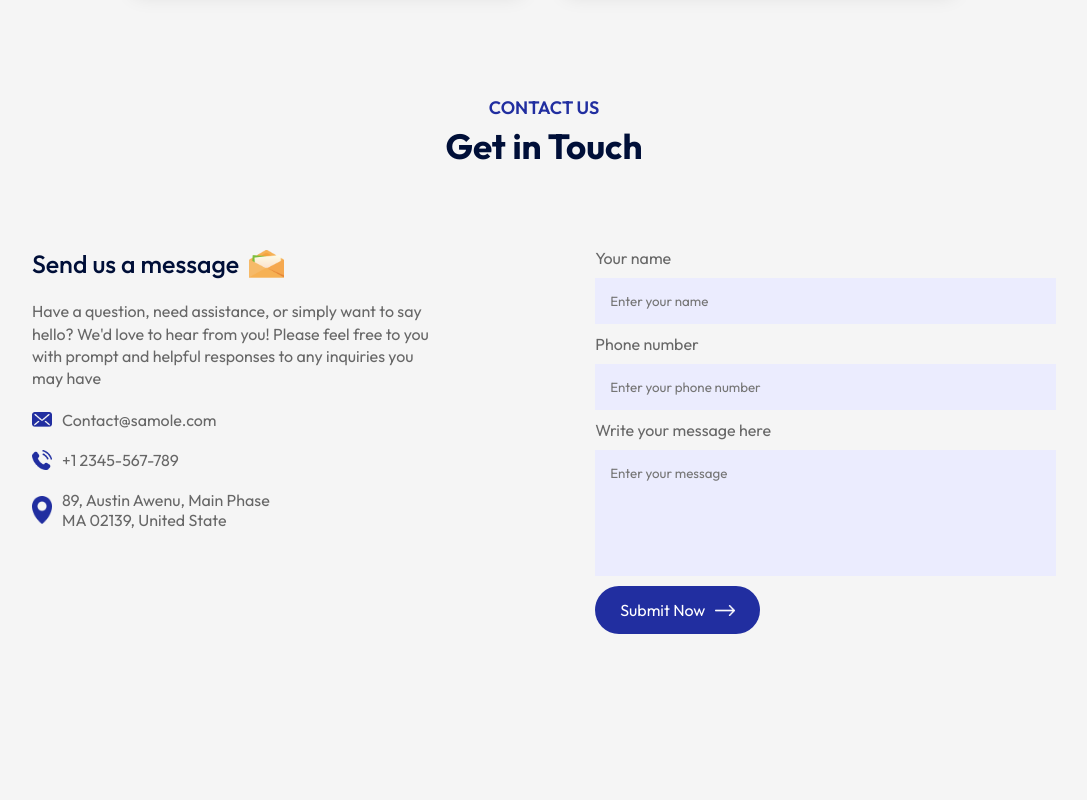
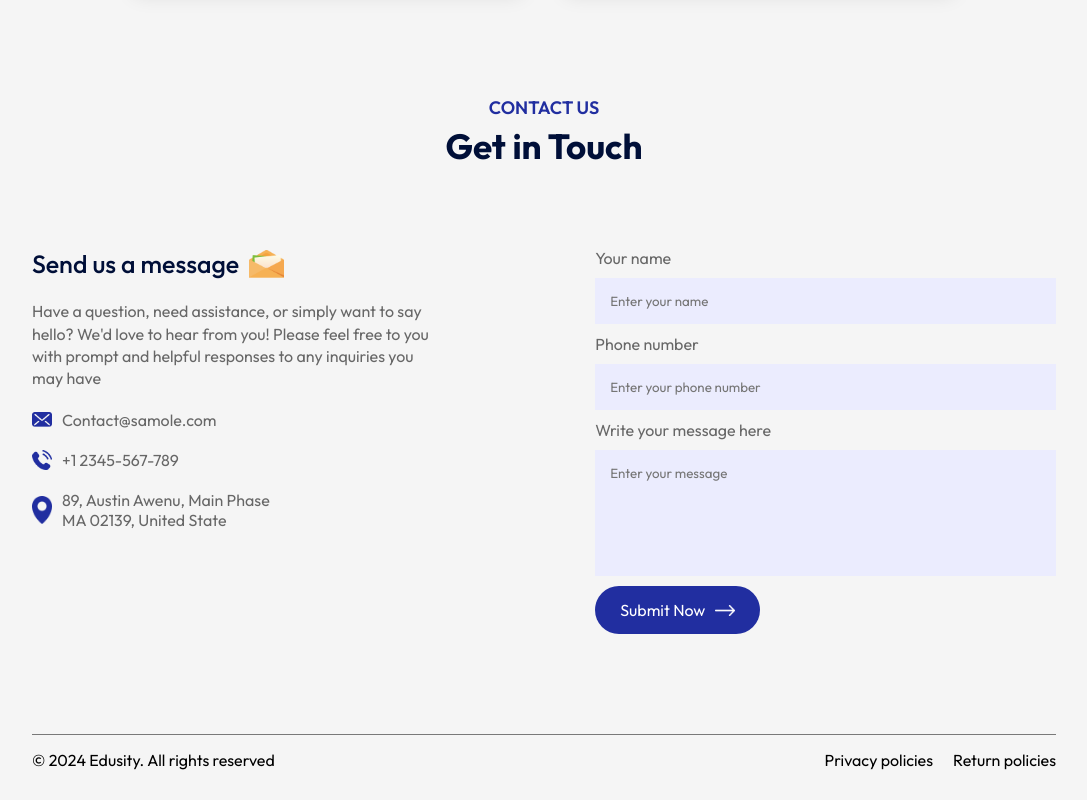
Before and after one commit to fmfahath/react-edusity, a React app: page / in a window 1280 px wide. Shown: the part 2952-3752 px from the top of the page, without its empty margins (96-1183 px from the left). Before the commit the page ends 3686 px from the top, so only its background shows below. Built offline with nearby package versions, Linux system fonts and the light colour scheme; the HTML template or start-up script is replaced by a standard one.

Commit message:
footer component added

```diff
--- a/src/App.jsx
+++ b/src/App.jsx
@@ -7,6 +7,7 @@ import About from './components/About/About'
 import Campus from './components/Campus/Campus'
 import Testimonials from './components/Testimonials/Testimonials'
 import Contact from './components/Contact/Contact'
+import Footer from './components/Footer/Footer'
 
 const App = () => {
   return (
@@ -23,6 +24,7 @@ const App = () => {
         <Testimonials />
         <Title subTitile='Contact US' title='Get in Touch' />
         <Contact />
+        <Footer />
       </div>
     </div>
   )
--- /dev/null
+++ b/src/components/Footer/Footer.css
@@ -0,0 +1,15 @@
+.footer {
+    margin: 15px auto;
+    display: flex;
+    align-items: center;
+    justify-content: space-between;
+    border-top: 1px solid #797979;
+}
+
+.footer ul li {
+    list-style-type: none;
+    display: inline-block;
+    margin-left: 20px;
+    padding: 15px 0;
+    cursor: pointer;
+}
--- /dev/null
+++ b/src/components/Footer/Footer.jsx
@@ -0,0 +1,16 @@
+import React from 'react'
+import './Footer.css'
+
+const Footer = () => {
+    return (
+        <div className='footer'>
+            <p>© 2024 Edusity. All rights reserved</p>
+            <ul>
+                <li>Privacy policies</li>
+                <li>Return policies</li>
+            </ul>
+        </div>
+    )
+}
+
+export default Footer
```
